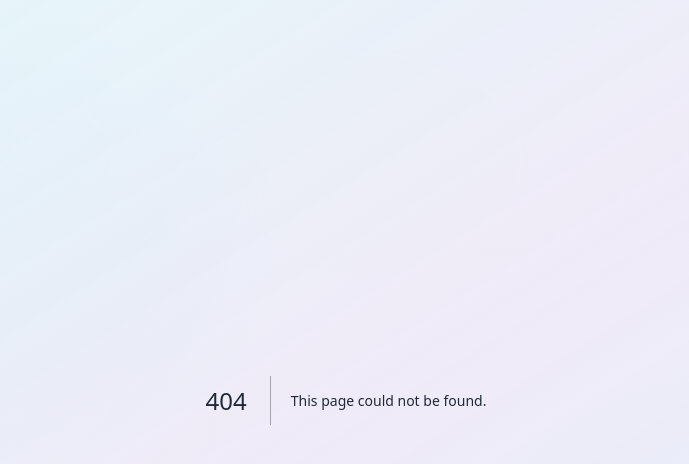
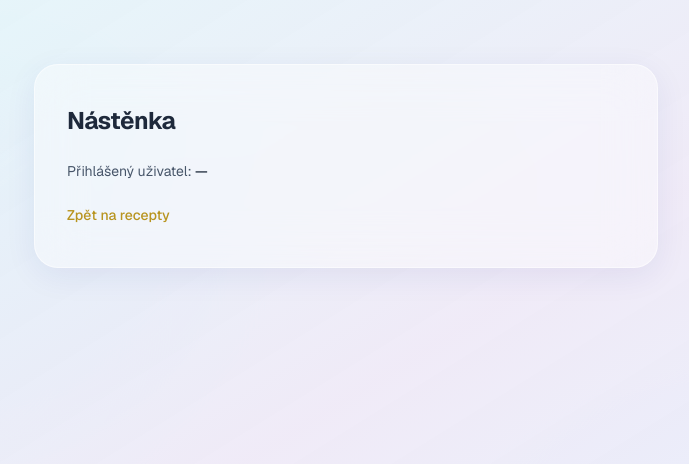
Before and after one commit to tomassbr/recipe-app, a Next.js app: page /dashboard in a window 1280 px wide. Before the commit this address had no page. Shown: the top 464 px of the page, without its empty margins (294-983 px from the left). Built offline with nearby package versions, Linux system fonts and the light colour scheme; no server answers.

Commit message:
feat: add simple authenticated dashboard page
Show signed-in email and link back to the recipe home.

```diff
--- /dev/null
+++ b/app/dashboard/page.tsx
@@ -0,0 +1,32 @@
+import Link from "next/link";
+import { createClient } from "@/lib/supabase/server";
+import { GlassCard } from "@/components/ui";
+
+export default async function DashboardPage() {
+  const supabase = await createClient();
+  const {
+    data: { user },
+  } = await supabase.auth.getUser();
+
+  return (
+    <div className="relative z-10 mx-auto flex min-h-screen max-w-2xl flex-col px-6 py-16">
+      <GlassCard className="space-y-6 px-8 py-10">
+        <h1 className="text-2xl font-bold tracking-tight text-slate-800">
+          Nástěnka
+        </h1>
+        <p className="text-sm text-slate-600">
+          Přihlášený uživatel:{" "}
+          <span className="font-medium text-slate-800">
+            {user?.email ?? "—"}
+          </span>
+        </p>
+        <Link
+          href="/"
+          className="inline-flex text-sm font-medium text-gold-dark underline-offset-4 hover:underline"
+        >
+          Zpět na recepty
+        </Link>
+      </GlassCard>
+    </div>
+  );
+}
```
